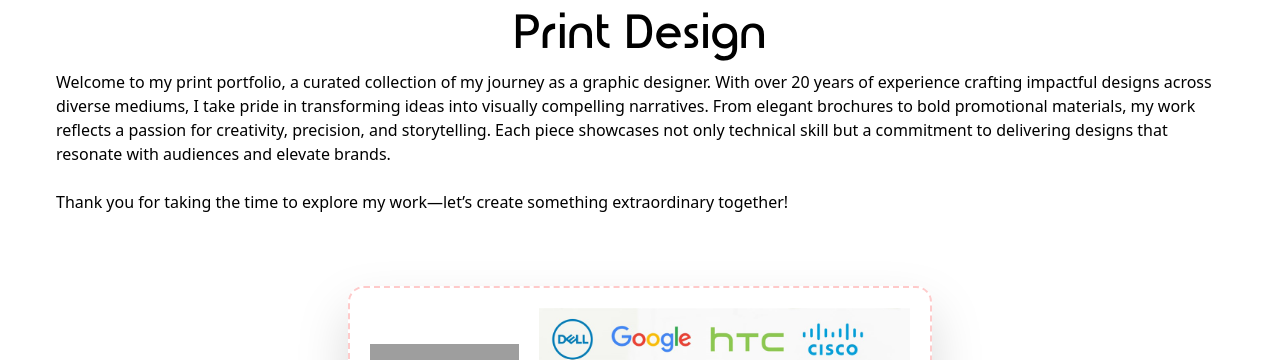
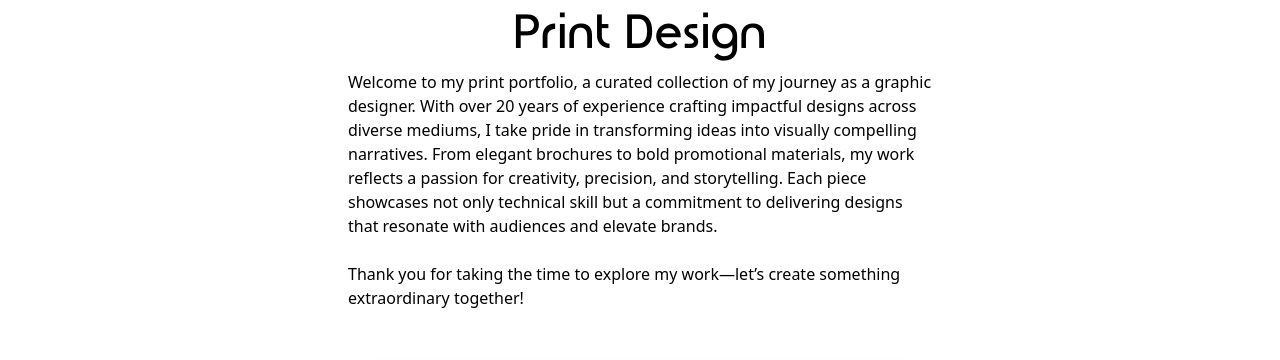
Before and after one commit to LucyDeRojas/lucy-de-rojas, a Next.js app: page /Print in a window 1280 px wide. Shown: the part 137-497 px from the top of the page. Built offline with nearby package versions, Linux system fonts and the light colour scheme; grey boxes are pictures that could not be loaded.

Commit message:
print page - links added and tested

```diff
--- a/src/pages/Print.js
+++ b/src/pages/Print.js
@@ -28,9 +28,9 @@ return (<Layout>
         </Head>
 
 <h1>Print Design</h1>
-<main className="px-14">
+<main className="px-14 flex flex-col items-center">
 
-<p>
+<p className="w-full md:w-3/4 xl:w-1/2">
 
 
 Welcome to my print portfolio, a curated collection of my journey as a graphic designer. With over 20 years of experience crafting impactful designs across diverse mediums, I take pride in transforming ideas into visually compelling narratives. From elegant brochures to bold promotional materials, my work reflects a passion for creativity, precision, and storytelling. Each piece showcases not only technical skill but a commitment to delivering designs that resonate with audiences and elevate brands.
```
